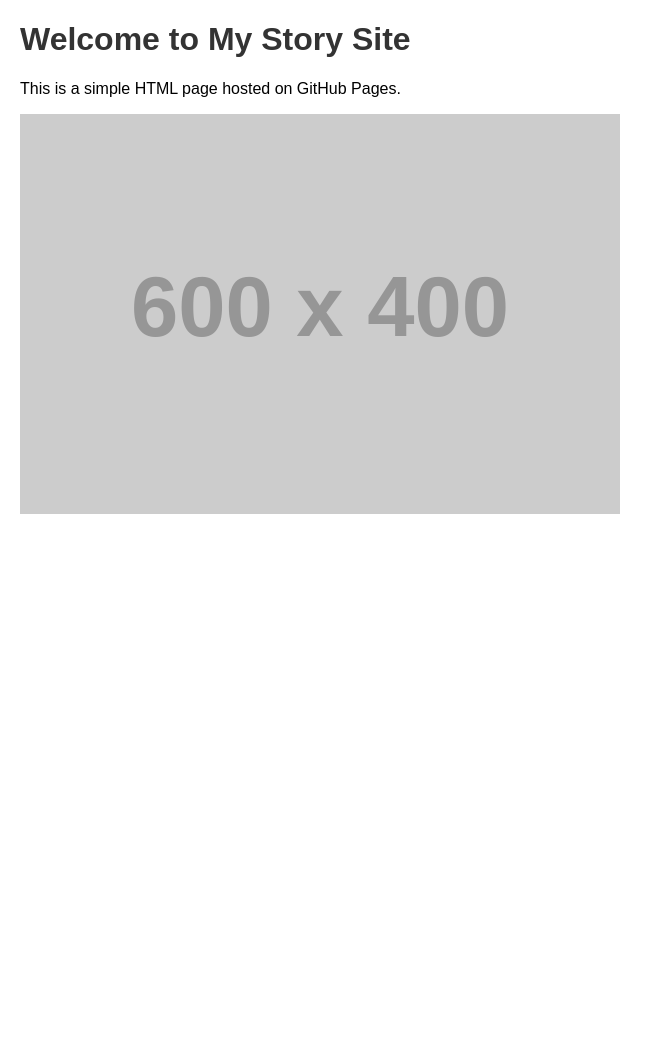
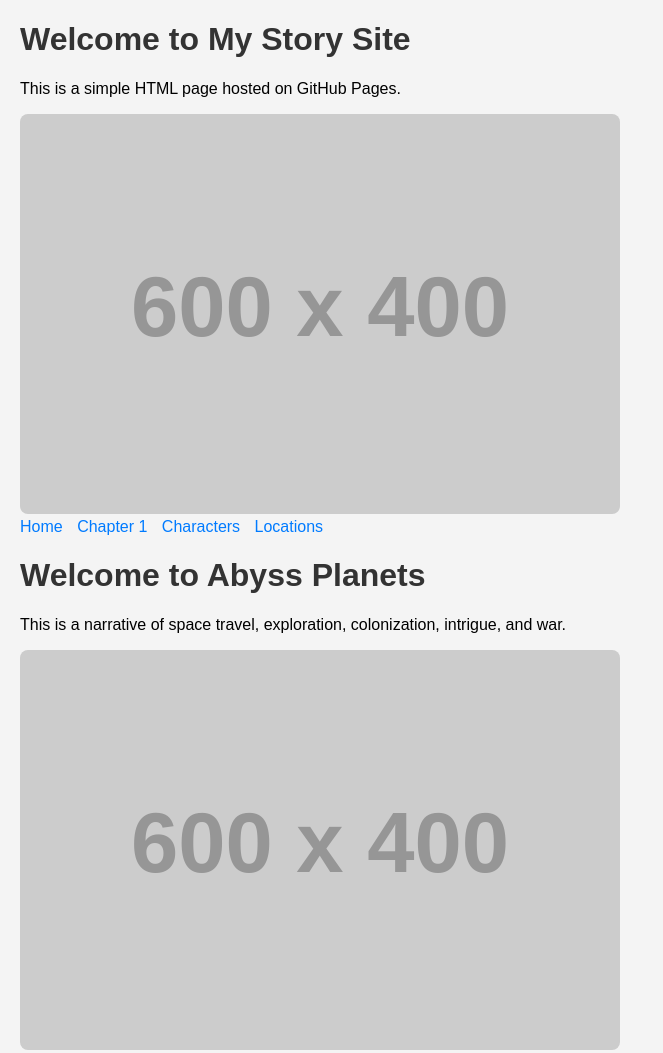
Before and after one commit to 851matt/Abyss-Planet, a plain HTML site: page index.html in a window 1280 px wide. Shown: the whole page, without its empty margins (0-663 px from the left). Before the commit the page ends 800 px from the top, so only its background shows below. Drawn offline with Linux system fonts and the light colour scheme; placeholder pictures from the web are drawn by us.

Commit message:
Update index.html
add index

```diff
--- a/index.html
+++ b/index.html
@@ -24,3 +24,48 @@
     <img src="https://via.placeholder.com/600x400" alt="Example Image">
 </body>
 </html>
+<!DOCTYPE html>
+<html lang="en">
+<head>
+    <meta charset="UTF-8">
+    <meta name="viewport" content="width=device-width, initial-scale=1.0">
+    <title>Abyss Planets</title>
+    <style>
+        body {
+            font-family: Arial, sans-serif;
+            margin: 20px;
+            background-color: #f4f4f4;
+        }
+        nav {
+            margin-bottom: 20px;
+        }
+        nav a {
+            margin-right: 10px;
+            text-decoration: none;
+            color: #007BFF;
+        }
+        nav a:hover {
+            text-decoration: underline;
+        }
+        h1 {
+            color: #333;
+        }
+        img {
+            max-width: 100%;
+            height: auto;
+            border-radius: 8px;
+        }
+    </style>
+</head>
+<body>
+    <nav>
+        <a href="index.html">Home</a>
+        <a href="chapter1.html">Chapter 1</a>
+        <a href="characters.html">Characters</a>
+        <a href="locations.html">Locations</a>
+    </nav>
+    <h1>Welcome to Abyss Planets</h1>
+    <p>This is a narrative of space travel, exploration, colonization, intrigue, and war.</p>
+    <img src="https://via.placeholder.com/600x400" alt="Example Image">
+</body>
+</html>
```
